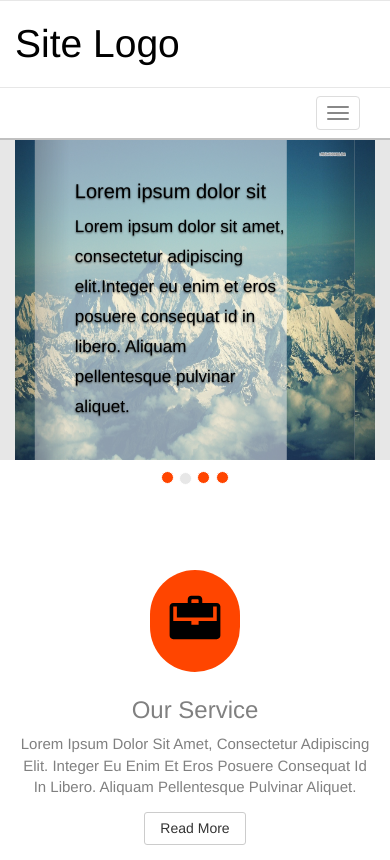
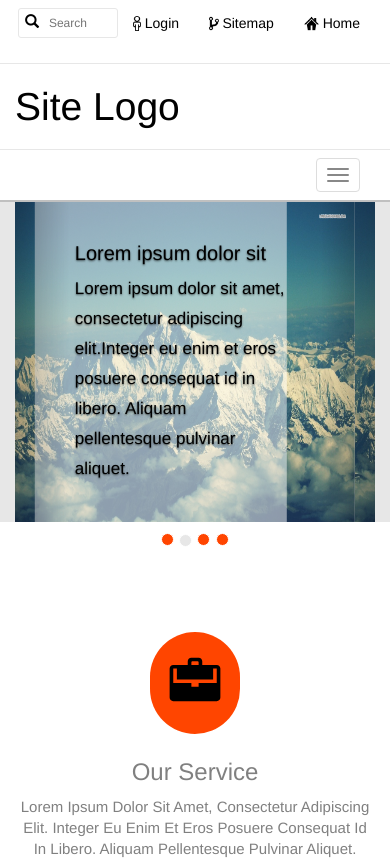
Before and after one commit to bajcetabiljana/test-pixelant, a plain HTML site: page index.html in a window 390 px wide. Shown: the top 860 px of the page. Drawn offline with nearby package versions, Linux system fonts and the light colour scheme.

Commit message:
responsive header

```diff
--- a/index.html
+++ b/index.html
@@ -24,7 +24,7 @@
             <div class="container">
                 <div class="row first-row">
                     <div class="col-lg-12">
-                        <ul class="nav navbar-nav text-capitalize pull-right">
+                        <ul class="nav navbar-nav text-capitalize">
                             <li>
                                 <form action="#">
                                     <span class="glyphicon glyphicon-search"></span>
--- a/main.css
+++ b/main.css
@@ -3,12 +3,15 @@ body {
     color: gray;
     font-size: 14px;
 }
-.first-row form span{
+.first-row ul{
+    float: right;
+}
+.first-row form span {
     position: relative;
     left: 25px;
     color: black;
 }
-.first-row form input{
+.first-row form input {
     padding-left: 30px;
     width: 70%;
     border-top: 0;
@@ -16,22 +19,18 @@ border-bottom: 0;
     border-left: 1px solid  #e7e7e7;
     border-right: 1px solid  #e7e7e7;
 }
-.first-row li{
+.first-row li {
     margin-right: 30px;
 }
-.first-row a{
+.first-row a {
     color: black;
 }
-.menu{
+.menu {
     padding-top: 5px;
 }
 .navbar-default .navbar-nav>li>a {
     color: black;
 }
-
-
-
-
 .icons {
     height: 15px;
 }
@@ -169,7 +168,7 @@ li:not(.dropdown) a {
 .service-picture {
     margin-bottom: 25px;
 }
-.service-picture img{
+.service-picture img {
     position: relative;
     bottom: 17px;
 }
@@ -184,14 +183,13 @@ li:not(.dropdown) a {
     background-color: transparent;
     color: orangered;
 }
-.sum-icons li{
+.sum-icons li {
     list-style-type: none;
     display: inline;
 }
-.sum-icons img{
+.sum-icons img {
     width: 23%;
 }
-
 footer {
     color: black;
     background-color: #e7e7e7;
@@ -249,26 +247,59 @@ form .btn {
     padding-top: 20px;
     padding-bottom: 10px;
 }
-@media(max-width: 550px){
+/*@media(max-width:767px) {
+
+    header form input {
+        border: 3px solid #e7e7e7;
+    }
+    .pull-right {
+        float: none;
+    }
+    .first-row form input {
+        border: 1px solid #e7e7e7;
+    }
+    .first-row a {
+        display: none;
+    }
+    .first-row img {
+        height: 50px;
+        float: left;
+        padding-left: 50px;
+        padding-right: 50px;
+    }
+    .first-row:first-child img {
+        margin-left: 60px;
+    }
+}*/
+
+@media(max-width: 767px){
     .first-row{
-    display: none;
+        height: 45px;
+    }
+   .first-row form input{
+       border-bottom: 1px solid #e7e7e7;
+       border-top: 1px solid #e7e7e7;
+    }
+.first-row ul{
+    float: none;
+
+}
+.first-row form input{
+    width: 100px;
+}
+.first-row .menu {
+    float: right;
+    margin-left: 30px;
+    position: relative;
+    bottom: 30px;
 }
 }
 
-@media(max-width: 770px){
-    header form input {
-    border: 3px solid #e7e7e7;}
-.first-row{
-    display: none;
-}
 
-}
 
-@media(min-width:1000px) {
-    footer form {
-        width: 95%;
-    }
-}
+
+
+
 @media(max-width:1200px) {
     .description-slide>p {
         font-size: 17px;
@@ -305,7 +336,5 @@ form .btn {
     .rights {
         font-size: 12px;
     }
-    form input {
-        border: 1px solid #e7e7e7;
+
 }
-}
```
Also changed, not shown: 1 other file. Lines whose indentation alone changed are shown as unchanged.
